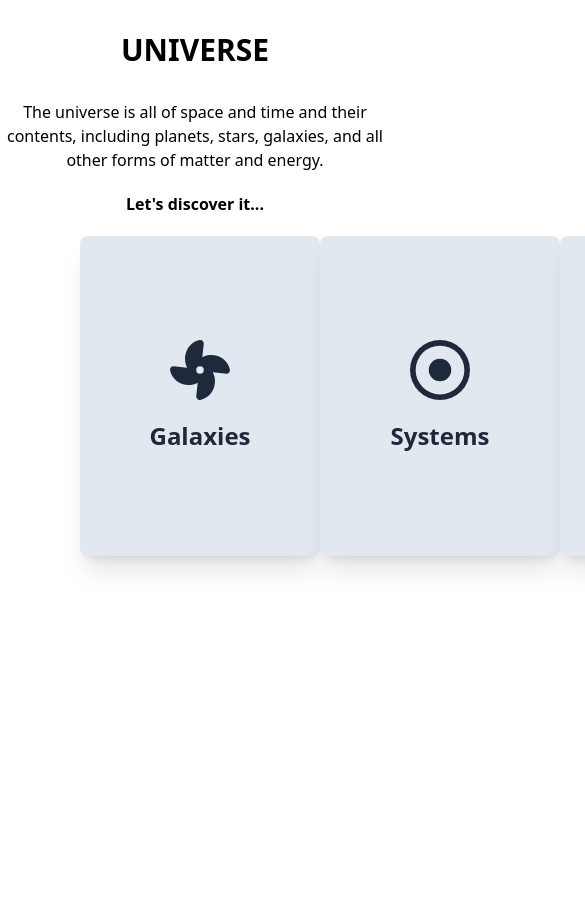
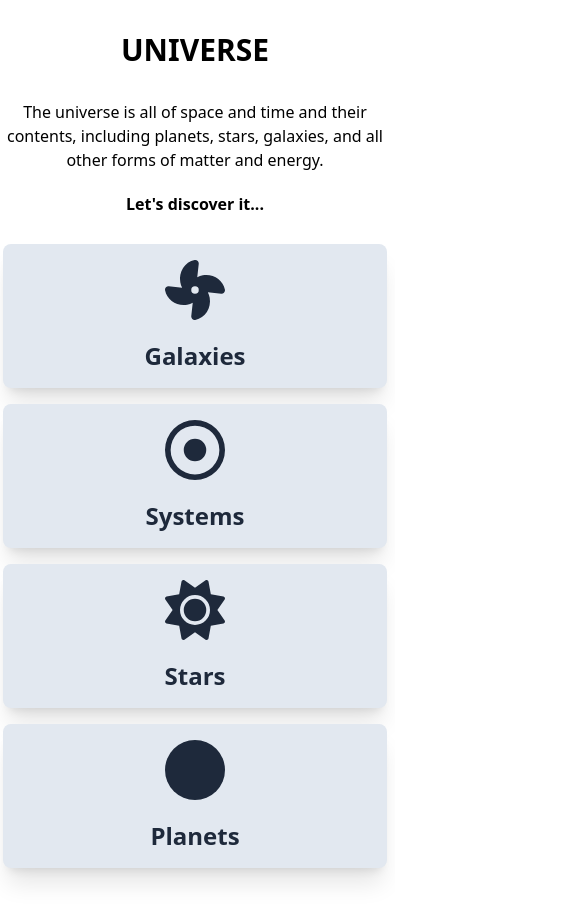
Before and after one commit to Spookywy/universe-client, a Next.js app: page / in a window 390 px wide. Shown: the top 916 px of the page, 585 px wide, since content can reach past the window. Before the commit the page ends 844 px from the top, so only its background shows below. Built offline with nearby package versions, Linux system fonts and the light colour scheme.

Commit message:
:iphone: make pages responsive

```diff
--- a/src/components/astronomicalObjects/astronomicalObjectTile.tsx
+++ b/src/components/astronomicalObjects/astronomicalObjectTile.tsx
@@ -29,7 +29,7 @@ export function AstronomicalObjectTile({
     }, [astronomicalObject.planetary_system]);
 
     return (
-        <div className="m-5 flex w-1/4 flex-col items-center rounded-lg bg-slate-50 p-5 shadow-xl">
+        <div className="m-5 flex w-96 flex-col items-center rounded-lg bg-slate-50 p-5 shadow-xl">
             <p className="mb-4 text-center text-lg font-bold uppercase">
                 {astronomicalObject.name}
             </p>
--- a/src/components/contentButton.tsx
+++ b/src/components/contentButton.tsx
@@ -15,7 +15,7 @@ export default function ContentButton({
 }: ContentButtonGroupProps) {
     return (
         <Link href={link}>
-            <div className="flex h-80 w-60 cursor-pointer flex-col items-center justify-center rounded-lg bg-slate-200 shadow-xl hover:translate-x-0.5 hover:translate-y-0.5">
+            <div className="m-2 flex h-36 w-96 cursor-pointer flex-col items-center justify-center rounded-lg bg-slate-200 shadow-xl hover:translate-x-0.5 hover:translate-y-0.5 md:h-52 md:w-44 lg:h-64 lg:w-52">
                 <FontAwesomeIcon
                     className="text-6xl text-slate-800"
                     icon={icon}
--- a/src/components/contentButtonGroup.tsx
+++ b/src/components/contentButtonGroup.tsx
@@ -4,7 +4,7 @@ import ContentButton from "./contentButton";
 
 export default function ContentButtonGroup() {
     return (
-        <div className="mr-20 ml-20 flex justify-between">
+        <div className="mb-10 flex flex-col items-center justify-center md:flex-row">
             <ContentButton
                 name="Galaxies"
                 icon={faFan}
--- a/src/components/systems/systemTile.tsx
+++ b/src/components/systems/systemTile.tsx
@@ -26,7 +26,7 @@ export default function SystemTile({ system }: SystemTileProps) {
     });
 
     return (
-        <div className="m-5 flex w-1/4 flex-col items-center rounded-lg bg-slate-50 p-5 shadow-xl">
+        <div className="m-5 flex w-96 flex-col items-center rounded-lg bg-slate-50 p-5 shadow-xl">
             <p className="mb-4 text-center text-lg font-bold uppercase">
                 {system.name}
             </p>
```
